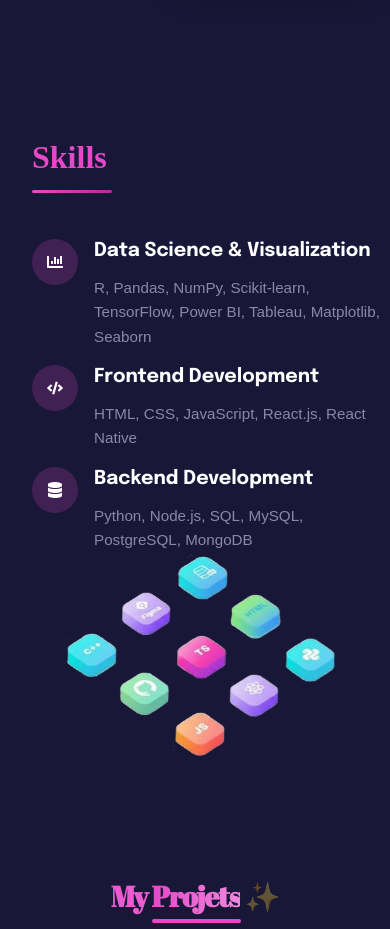
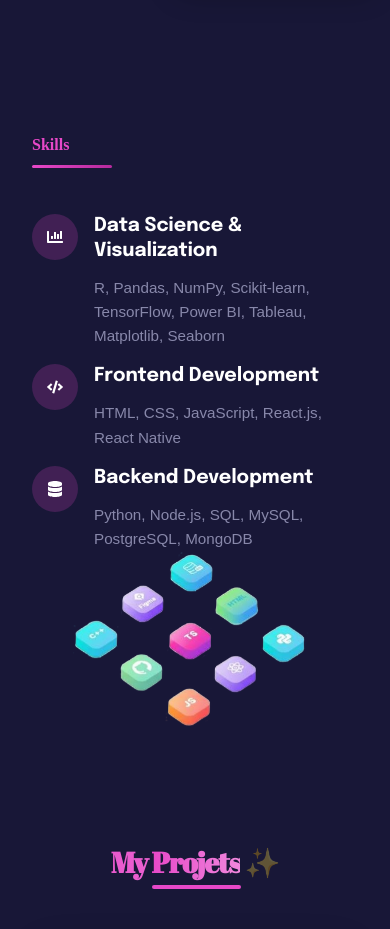
Before and after one commit to sidicksino/SidickPortfolio, a React (Vite) app: page / in a window 390 px wide. Shown: the part 2260-3189 px from the top of the page. Built offline with nearby package versions, Linux system fonts and the light colour scheme; a web font is replaced by a local one.

Commit message:
change some style to responsive

```diff
--- a/src/components/skills/Skills.css
+++ b/src/components/skills/Skills.css
@@ -152,3 +152,21 @@
     margin-top: 1rem;
   }
 }
+@media (max-width: 390px) {
+  .skills-title {
+    font-size: 1rem;
+  }
+  .skills-container {
+    grid-template-columns: 1fr;
+  }
+  .skills-img {
+    width: 300px;
+    height: auto;
+  }
+  .skills {
+    padding: 0rem 2rem;
+  }
+  .skill-category {
+    margin-top: 1rem;
+  }
+}
```
